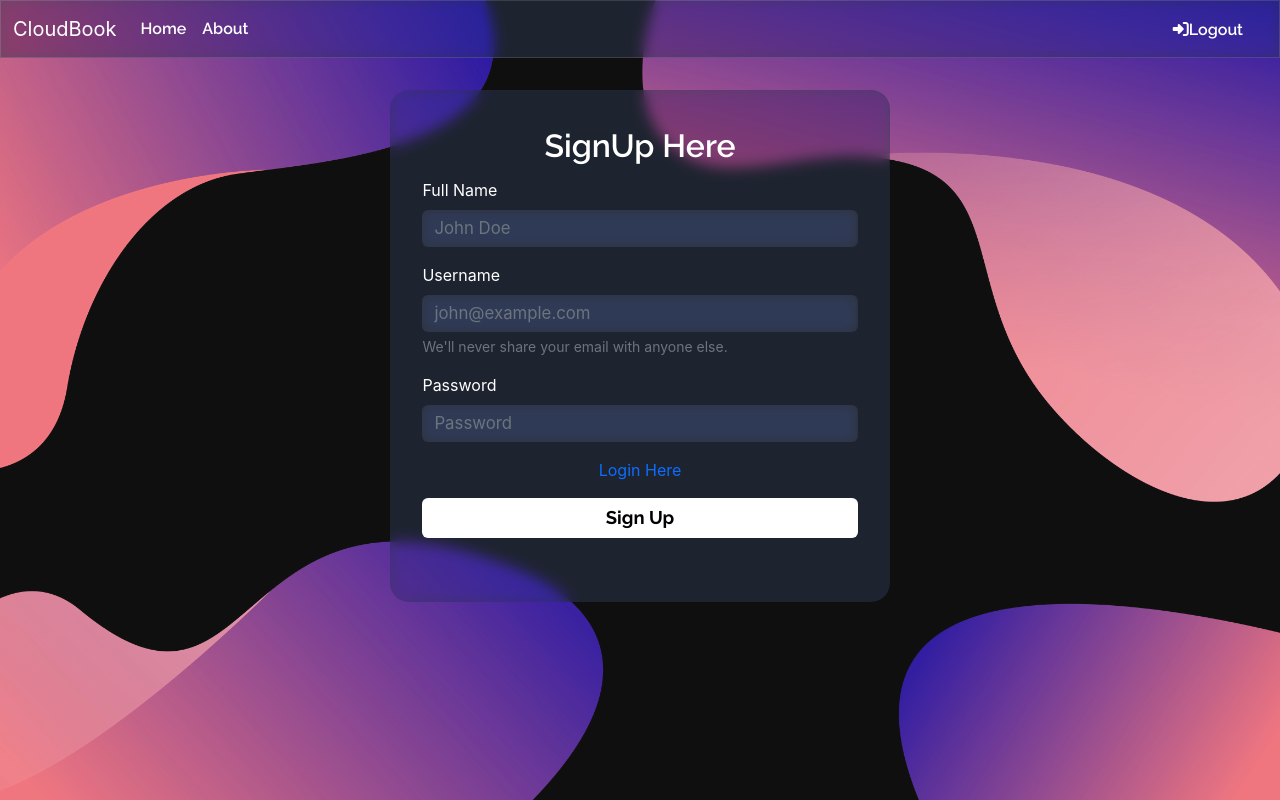
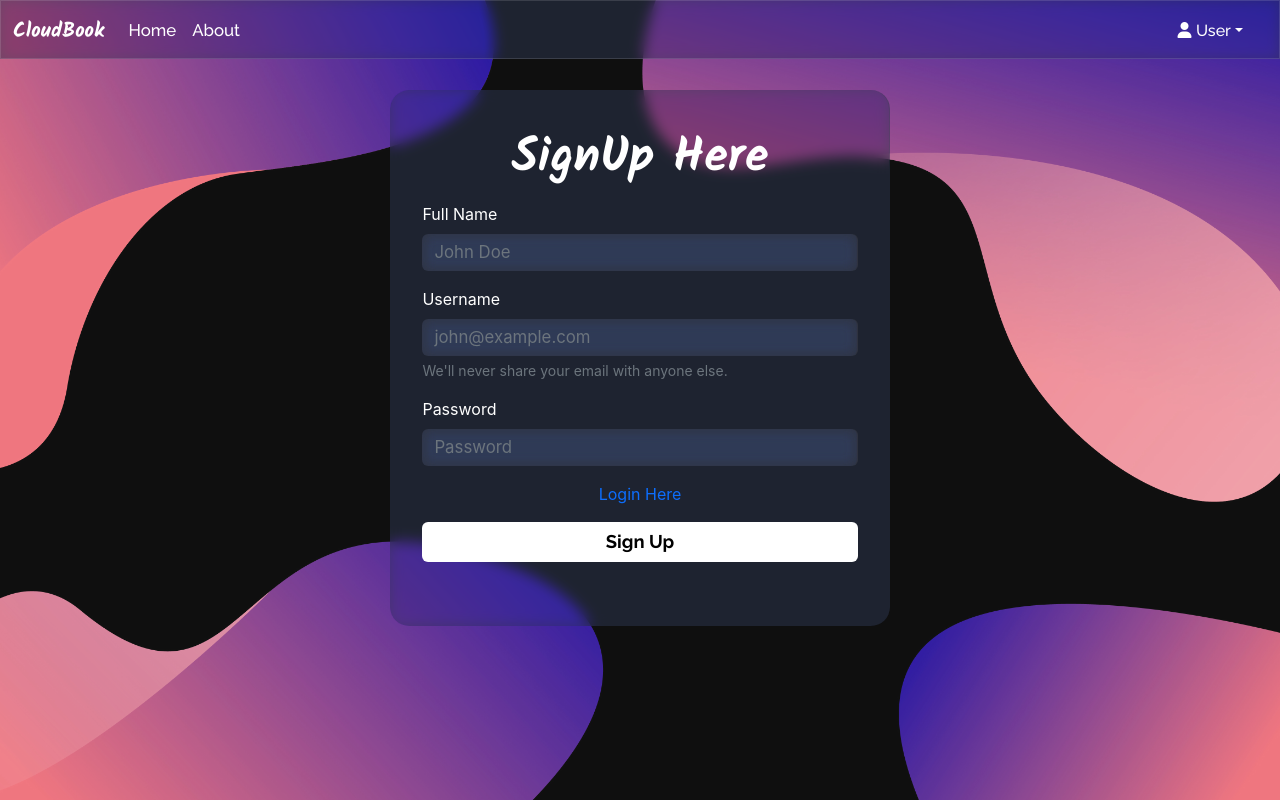
Before and after one commit to malharmorey/CloudBook, a React (Create React App) app in the folder client/: page /signup in a window 1280 px wide. Built offline with nearby package versions, Linux system fonts and the light colour scheme; sample sign-in values are in the browser's storage.

Commit message:
:sparkles: showing account info in "My Account" icon
also added logout btn

```diff
--- a/client/src/App.js
+++ b/client/src/App.js
@@ -20,7 +20,7 @@ function App() {
 		});
 		setTimeout(() => {
 			setAlert(null);
-		}, 4000);
+		}, 3500);
 	};
 	return (
 		<>
--- a/client/src/Components/Navbar.js
+++ b/client/src/Components/Navbar.js
@@ -6,7 +6,7 @@ import noteContext from '../context/notes/NoteContext';
 
 const Navbar = (props) => {
 	const context = useContext(noteContext);
-	const { clearUserNotesArray } = context;
+	const { clearUserNotesArray, userName } = context;
 	let navigate = useNavigate();
 
 	const handleLogout = () => {
@@ -49,17 +49,32 @@ const Navbar = (props) => {
 						</ul>
 						{!localStorage.getItem('token') ? (
 							<div className='btnContainer'>
-								<i className='fa-solid fa-right-to-bracket s'></i>
+								<i className='fa-solid fa-right-to-bracket '></i>{' '}
 								<Link className='me-4 loginBtn' to='/login'>
 									Login
-								</Link>{' '}
+								</Link>
 							</div>
 						) : (
 							<div className='btnContainer'>
-								<i className='fa-solid fa-right-to-bracket s'></i>
-								<span className='me-4 loginBtn' onClick={handleLogout}>
-									Logout
-								</span>
+								<div class='dropdown' style={{ display: 'inline-block' }}>
+									<i className='fa-solid fa-user '></i>{' '}
+									<span
+										className='me-4 loginBtn dropdown-toggle'
+										id='dropdownMenuLink'
+										data-bs-toggle='dropdown'
+										aria-expanded='false'
+									>
+										{userName ? userName : 'User'}
+									</span>
+									<ul class='dropdown-menu ' aria-labelledby='dropdownMenuLink'>
+										<li>
+											<i className='fa-solid fa-right-from-bracket '></i>{' '}
+											<p className='dropdown-item' onClick={handleLogout}>
+												Logout
+											</p>
+										</li>
+									</ul>
+								</div>
 							</div>
 						)}
 					</div>
--- a/client/src/StyleSheets/login.css
+++ b/client/src/StyleSheets/login.css
@@ -19,9 +19,9 @@
 	background-color: rgba(43, 52, 76, 0.56);
 }
 .loginCardHeader > p {
-	font-family: 'Raleway', sans-serif;
+	font-family: 'Kalam', cursive;
 	font-weight: 600;
-	font-size: 2rem;
+	font-size: 3rem;
 	text-align: center;
 	margin: 2rem 4rem 0.5rem 4rem;
 }
--- a/client/src/StyleSheets/navbar.css
+++ b/client/src/StyleSheets/navbar.css
@@ -5,24 +5,31 @@
 	top: 0px;
 	z-index: 99;
 	width: 100vw;
+	padding-bottom: 6px;
 	backdrop-filter: blur(7px) saturate(191%);
 	-webkit-backdrop-filter: blur(7px) saturate(191%);
 	background-color: rgba(43, 52, 76, 0.56);
-	border: 1px solid rgba(255, 255, 255, 0.125);
+	border: 0.8px solid rgba(255, 255, 255, 0.125);
 }
 
 .navTitle {
 	color: white !important;
+	font-family: 'Kalam', cursive;
+	font-weight: 700;
+	font-size: 1.3rem;
+	padding-top: 7px;
 }
+
 .navLink {
 	color: white !important;
 	font-family: 'Raleway', sans-serif;
-	font-weight: 600;
+	font-weight: 500;
+	font-size: 1.05rem;
 }
 
 .loginBtn {
 	font-family: 'Raleway', sans-serif;
-	font-weight: 600;
+	font-weight: 500;
 	cursor: pointer;
 	text-decoration: none;
 	color: white;
@@ -30,3 +37,33 @@
 .loginBtn:hover {
 	color: white;
 }
+.dropdown-menu {
+	min-width: fit-content;
+	padding: 0px;
+	backdrop-filter: blur(7px) saturate(191%);
+	-webkit-backdrop-filter: blur(7px) saturate(191%);
+	background-color: rgba(43, 52, 76, 0.56);
+	border: 0.8px solid rgba(255, 255, 255, 0.125);
+}
+.dropdown-menu > li {
+	margin: 5px 1rem;
+	color: white;
+	display: flex;
+	justify-content: center;
+	align-items: baseline;
+	grid-gap: 3px;
+}
+.dropdown-item {
+	display: inline;
+	font-weight: 400;
+	padding: 0px;
+	color: white;
+	cursor: pointer;
+	margin: 0px;
+}
+.dropdown-item:hover {
+	color: white;
+	backdrop-filter: blur(7px) saturate(191%);
+	-webkit-backdrop-filter: blur(7px) saturate(191%);
+	background-color: rgba(43, 52, 76, 0.56);
+}
--- a/client/src/StyleSheets/noteCard.css
+++ b/client/src/StyleSheets/noteCard.css
@@ -6,7 +6,7 @@
 	backdrop-filter: blur(7px) saturate(191%);
 	-webkit-backdrop-filter: blur(7px) saturate(191%);
 	background-color: rgba(43, 52, 76, 0.56);
-	border: 1px solid rgba(255, 255, 255, 0.125);
+	border: 0.8px solid rgba(255, 255, 255, 0.125);
 }
 .cardBody {
 	margin: 0.8rem 0.3rem;
--- a/client/src/context/notes/NoteState.js
+++ b/client/src/context/notes/NoteState.js
@@ -4,6 +4,7 @@ const NoteState = (props) => {
 	const host = 'http://localhost:8000';
 	const notesArray = [];
 	const [notes, setNotes] = useState(notesArray);
+	const [userName, setUserName] = useState();
 
 	// GET All notes
 	const getAllNotes = async () => {
@@ -17,6 +18,7 @@ const NoteState = (props) => {
 		});
 		const fetchedNotes = await response.json();
 		setNotes(fetchedNotes.notes);
+		setUserName(fetchedNotes.userName);
 		if (fetchedNotes.success !== true) {
 			props.showAlert(`${fetchedNotes.message}`, 'danger');
 		}
@@ -126,6 +128,7 @@ const NoteState = (props) => {
 	return (
 		<NoteContext.Provider
 			value={{
+				userName,
 				notes,
 				getAllNotes,
 				addNote,
```
Also changed, not shown: 1 other file (tests, documents, lock files or other folders).
